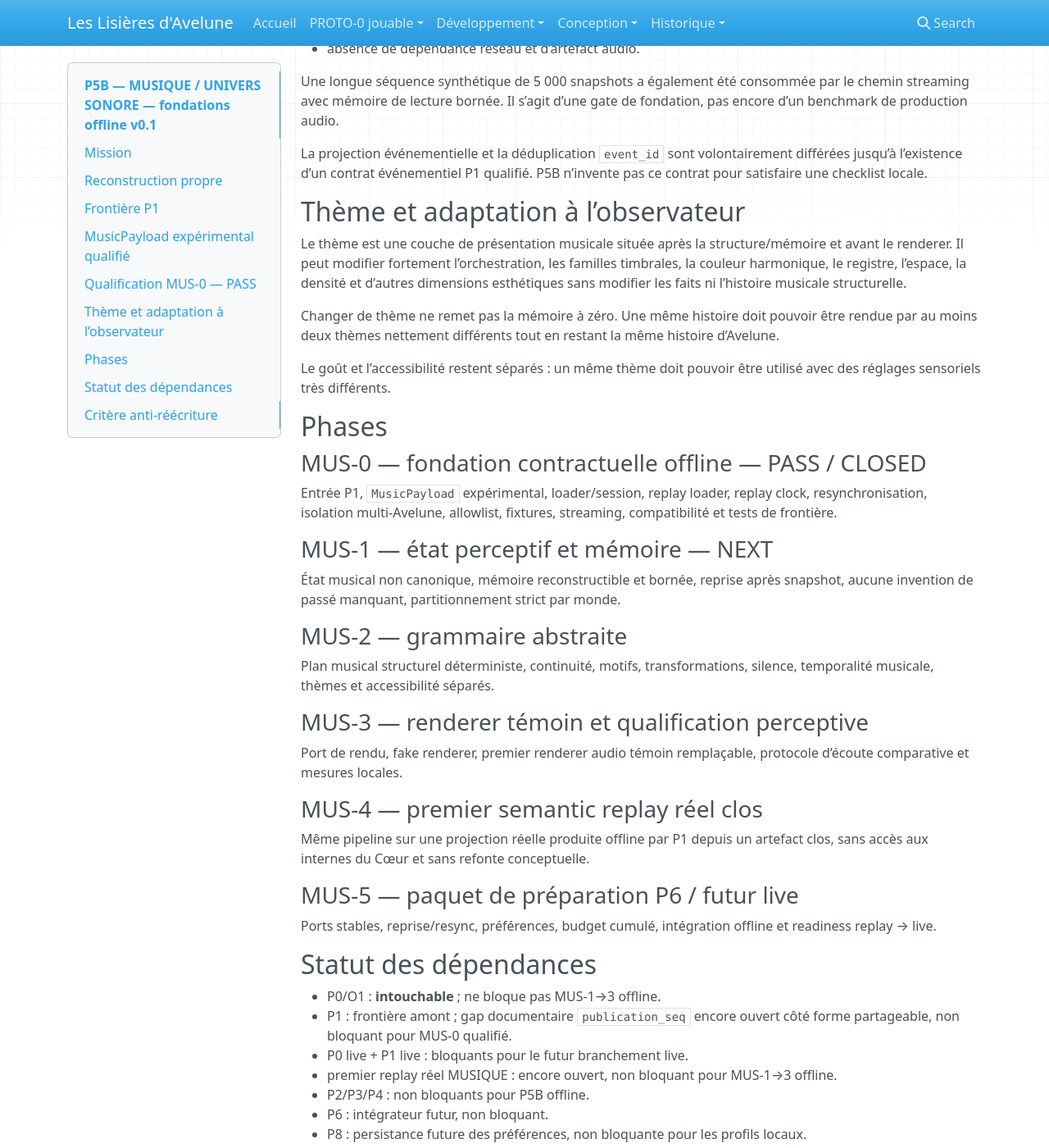
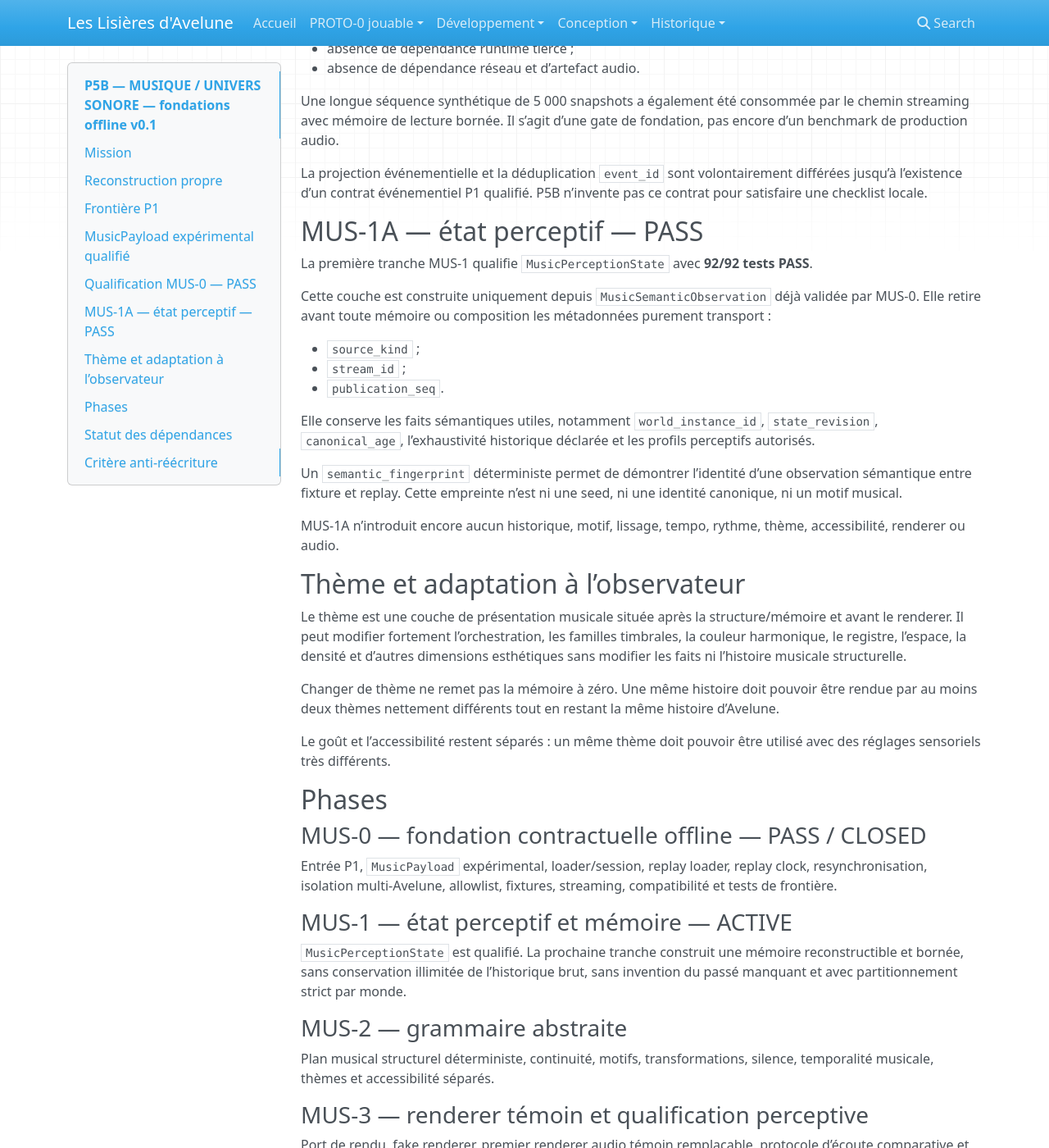
Before and after one commit to Abeliome-Officiel/les-lisieres-avelune, an MkDocs documentation site: the page built from docs/p5_musique_fondations_offline_v0.1.md, in a window 1280 px wide and 1400 px high, scrolled down 2246 px. Shown: the whole window at 82% size. Built offline with MkDocs 1.6.1, drawn with Linux system fonts in a browser that asks for light colours; nearby versions of some CDN libraries; some of the changed text lies outside the part shown.

Commit message:
docs: record MUS-1A perception state pass

```diff
--- a/docs/p5_musique_fondations_offline_v0.1.md
+++ b/docs/p5_musique_fondations_offline_v0.1.md
@@ -1,7 +1,7 @@
 # P5B — MUSIQUE / UNIVERS SONORE — fondations offline v0.1
 
 > Date : 19 août 2026
-> Statut : **architecture PASS · MUS-0 OFFLINE PASS · P5B OFFLINE GLOBAL NON · LIVE BLOCKED OUI**
+> Statut : **architecture PASS · MUS-0 OFFLINE PASS · MUS-1A PASS · P5B OFFLINE GLOBAL NON · LIVE BLOCKED OUI**
 
 ## Mission
 
@@ -93,6 +93,22 @@ Une longue séquence synthétique de 5 000 snapshots a également été consomm
 
 La projection événementielle et la déduplication `event_id` sont volontairement différées jusqu’à l’existence d’un contrat événementiel P1 qualifié. P5B n’invente pas ce contrat pour satisfaire une checklist locale.
 
+## MUS-1A — état perceptif — PASS
+
+La première tranche MUS-1 qualifie `MusicPerceptionState` avec **92/92 tests PASS**.
+
+Cette couche est construite uniquement depuis `MusicSemanticObservation` déjà validée par MUS-0. Elle retire avant toute mémoire ou composition les métadonnées purement transport :
+
+- `source_kind` ;
+- `stream_id` ;
+- `publication_seq`.
+
+Elle conserve les faits sémantiques utiles, notamment `world_instance_id`, `state_revision`, `canonical_age`, l’exhaustivité historique déclarée et les profils perceptifs autorisés.
+
+Un `semantic_fingerprint` déterministe permet de démontrer l’identité d’une observation sémantique entre fixture et replay. Cette empreinte n’est ni une seed, ni une identité canonique, ni un motif musical.
+
+MUS-1A n’introduit encore aucun historique, motif, lissage, tempo, rythme, thème, accessibilité, renderer ou audio.
+
 ## Thème et adaptation à l’observateur
 
 Le thème est une couche de présentation musicale située après la structure/mémoire et avant le renderer. Il peut modifier fortement l’orchestration, les familles timbrales, la couleur harmonique, le registre, l’espace, la densité et d’autres dimensions esthétiques sans modifier les faits ni l’histoire musicale structurelle.
@@ -107,9 +123,9 @@ Le goût et l’accessibilité restent séparés : un même thème doit pouvoir
 
 Entrée P1, `MusicPayload` expérimental, loader/session, replay loader, replay clock, resynchronisation, isolation multi-Avelune, allowlist, fixtures, streaming, compatibilité et tests de frontière.
 
-### MUS-1 — état perceptif et mémoire — **NEXT**
+### MUS-1 — état perceptif et mémoire — **ACTIVE**
 
-État musical non canonique, mémoire reconstructible et bornée, reprise après snapshot, aucune invention de passé manquant, partitionnement strict par monde.
+`MusicPerceptionState` est qualifié. La prochaine tranche construit une mémoire reconstructible et bornée, sans conservation illimitée de l’historique brut, sans invention du passé manquant et avec partitionnement strict par monde.
 
 ### MUS-2 — grammaire abstraite
 
```
